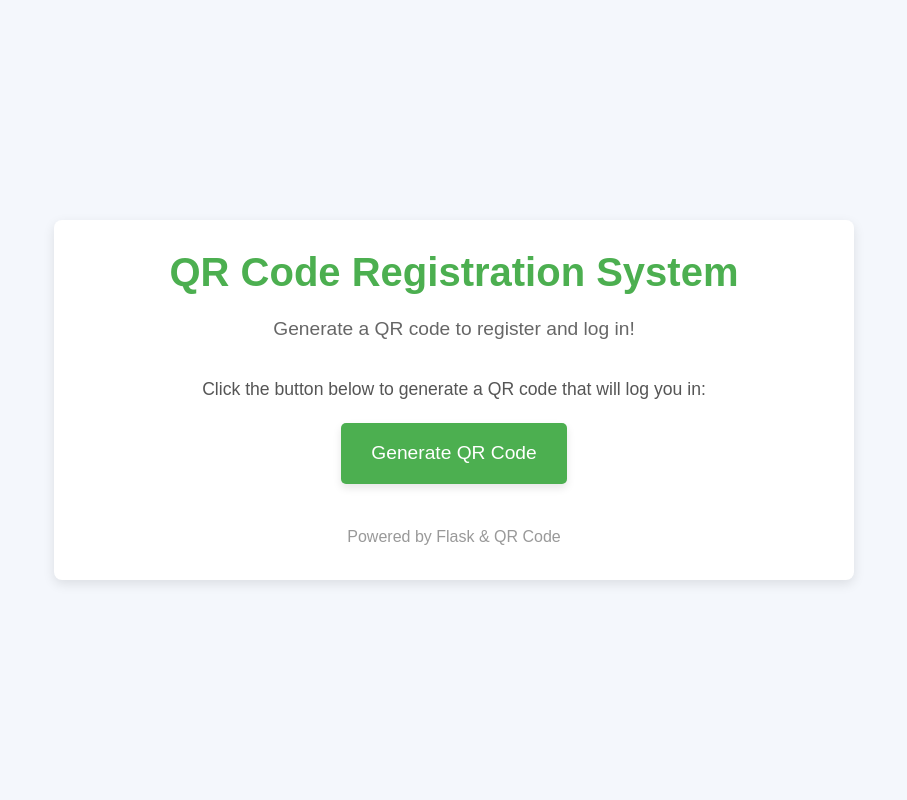
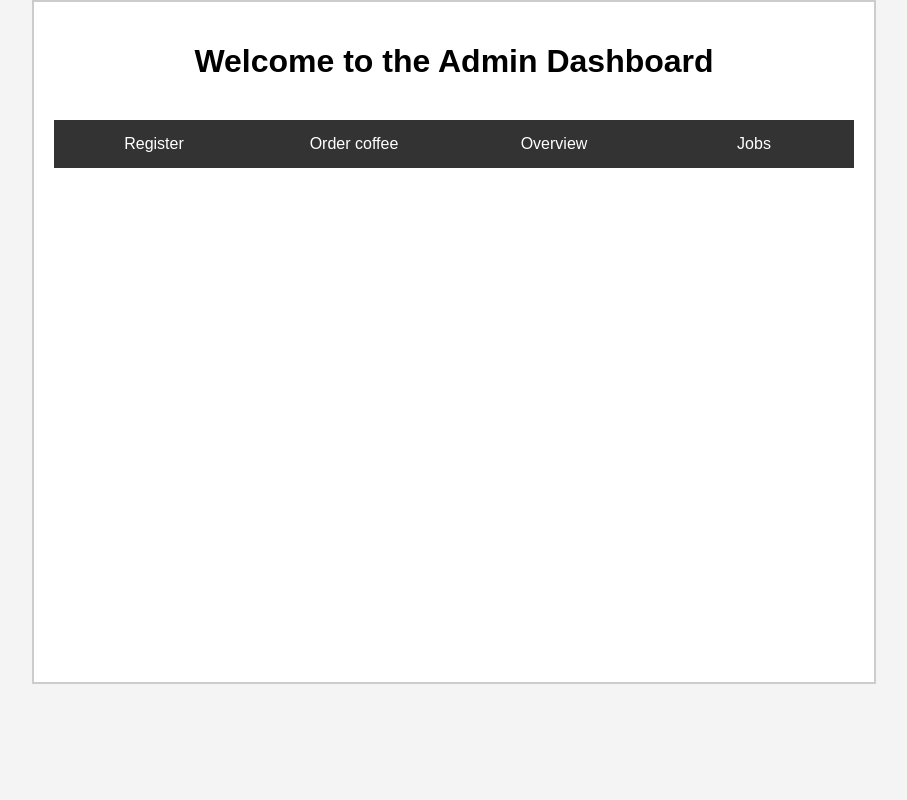
Before and after one commit to matejliska2/Kafe-a-WS, a Flask app: page / in a window 1280 px wide. Shown: the whole page, without its empty margins (186-1093 px from the left). Run offline with Flask 3, Linux system fonts and the light colour scheme; parts of the project's set-up code (start-up, migrations or seed data) failed here and were passed over.

Commit message:
DID ALMOST LIKE 60%

```diff
--- a/project/app.py
+++ b/project/app.py
@@ -1,56 +1,141 @@
-"""
-test for a local -MySQL- database connection with XAMPP
-requires PyMySQL, Flask-SQLAlchemy, Flask
-.
-make sure your virtualenv is activated!
-make sure you have "started all" in XAMPP!
-code below works for a MySQL database in XAMPP
-- NOT XAMPP VM - on Mac OS
-"""
 
 
-from flask import Flask, render_template, session
+
+import os
+import openpyxl
+import zipfile
+from zipfile import BadZipFile
+from flask import Flask, render_template, url_for, request
 from flask_sqlalchemy import SQLAlchemy
 from sqlalchemy.sql import text
+import json
+'''
+mydb:
+    table: kafe
+        idkafe
+        nazev
+        mliko
+        kafe
 
-# this variable, db, will be used for all SQLAlchemy commands
-db = SQLAlchemy()
-# create the app
-app = Flask(__name__,template_folder='templates')
+    table: priprava
+        idpriprava
+        kafe_idkafe
+        uzivatel_iduzivatel
+        datum
+        počet
+    table: uzivatel
+        iduzivatel
+        jmeno_primeni
+        heslo
+        narozeni
+        admin
+
+'''
+
+app = Flask(__name__, template_folder='templates')
 
 username = 'root'
 password = ''
 userpass = 'mysql+pymysql://' + username + ':' + password + '@'
-server   = '127.0.0.1'
+server = '127.0.0.1'
 
-dbname   = '/Mydb'
+dbname = 'Mydb'
+
+app.config['SQLALCHEMY_DATABASE_URI'] = userpass + server + '/' + dbname
+db = SQLAlchemy(app)
+
+class Kafe(db.Model):
+    idkafe = db.Column(db.Integer, primary_key=True)
+    nazev = db.Column(db.String(45), nullable=False)
+    mliko = db.Column(db.Integer, nullable=False)
+    kafe = db.Column(db.Integer, nullable=False)
+
+class Priprava(db.Model):
+    idpriprava = db.Column(db.Integer, primary_key=True)
+    kafe_idkafe = db.Column(db.Integer, db.ForeignKey('kafe.idkafe'), nullable=False)
+    uzivatel_iduzivatel = db.Column(db.Integer, db.ForeignKey('uzivatel.iduzivatel'), nullable=False)
+    datum = db.Column(db.DateTime, nullable=False)
+    pocet = db.Column(db.Integer, nullable=False)
+
+class Uzivatel(db.Model):
+    iduzivatel = db.Column(db.Integer, primary_key=True)
+    jmeno_primeni = db.Column(db.String(45), nullable=False)
+    heslo = db.Column(db.String(45), nullable=False)
+    narozeni = db.Column(db.Date, nullable=False)
+    admin = db.Column(db.Boolean, nullable=False)
+
+@app.route('/')
+def index():
+    return render_template('index.html')
+
+@app.route('/register')
+def register():
+    return render_template('insert_non_admin_user.html')
+
+@app.route('/order_coffee')
+def order_coffee():
+    return render_template('insert_kafe_records.html')
+
+@app.route('/overview')
+def overview():
+    orders = Priprava.query.all()
+    return render_template('overview.html', orders=orders)
+
+@app.route('/jobs')
+def jobs():
+    jobs = Kafe.query.all()
+    return render_template('jobs.html', jobs=jobs)
 
 
 
+@app.route('/submit_job', methods=['POST'])
+def submit_job():
+    description = request.form.get('job_description')
+    file_path = os.path.join(app.root_path, 'data', 'jobs.json')
+    if not os.path.exists(file_path):
+        with open(file_path, 'w') as f:
+            json.dump([], f)
+    with open(file_path, 'r+') as f:
+        if f.read() == '':
+            data = []
+        else:
+            f.seek(0)
+            data = json.load(f)
+        data.append({'description': description})
+        f.seek(0)
+        json.dump(data, f)
+        f.truncate()
+    with open(file_path, 'r') as f:
+        jobs = json.load(f)
+    return render_template('jobs.html', jobs=jobs)
 
-# CHANGE NOTHING BELOW
-# put them all together as a string that shows SQLAlchemy where the database is
-app.config['SQLALCHEMY_DATABASE_URI'] = userpass + server + dbname
+@app.route('/display_jobs')
+def display_jobs():
+    file_path = os.path.join(app.root_path, 'data', 'jobs.json')
+    if os.path.isfile(file_path):
+        with open(file_path, 'r') as f:
+            jobs = json.load(f)
+    else:
+        jobs = []
+    return render_template('jobs.html', jobs=jobs)
 
-app.config['SQLALCHEMY_TRACK_MODIFICATIONS'] = True
-
-# initialize the app with Flask-SQLAlchemy
-db.init_app(app)
-
-
-# NOTHING BELOW THIS LINE NEEDS TO CHANGE
-# this route will test the database connection - and nothing more
-@app.route('/')
-def testdb():
-
-    try:
-        db.session.query(text('1')).from_statement(text('SELECT 1')).all()
-        return  render_template('index.html')
-    except Exception as e:
-        # e holds description of the error
-        error_text = "<p>The error:<br>" + str(e) + "</p>"
-        hed = '<h1>Something is broken.</h1>'
-        return hed + error_text
+@app.route('/dump_task/<int:job_id>', methods=['POST'])
+def dump_task(job_id):
+    file_path = os.path.join(app.root_path, 'data', 'jobs.json')
+    with open(file_path, 'r+') as f:
+        data = json.load(f)
+        del data[job_id]
+        f.seek(0)
+        json.dump(data, f)
+        f.truncate()
+    with open(file_path, 'r') as f:
+        jobs = json.load(f)
+    return render_template('jobs.html', jobs=jobs)
+@app.context_processor
+def inject_url_for():
+    return dict(url_for=url_for)
 
 if __name__ == '__main__':
+    with app.app_context():
+        db.create_all()
     app.run(debug=True)
--- /dev/null
+++ b/project/data/jobs.json
@@ -0,0 +1 @@
+[{"description": "asac"}]
--- a/project/qr_code/static/style.css
+++ /dev/null
@@ -1,73 +0,0 @@
-/* General Reset */
-* {
-    margin: 0;
-    padding: 0;
-    box-sizing: border-box;
-}
-
-body {
-    font-family: 'Arial', sans-serif;
-    background-color: #f4f7fc;
-    color: #333;
-    line-height: 1.6;
-    display: flex;
-    justify-content: center;
-    align-items: center;
-    height: 100vh;
-    margin: 0;
-}
-
-.container {
-    background-color: white;
-    width: 90%;
-    max-width: 800px;
-    border-radius: 8px;
-    box-shadow: 0 4px 12px rgba(0, 0, 0, 0.1);
-    padding: 20px;
-    text-align: center;
-}
-
-header h1 {
-    font-size: 2.5rem;
-    color: #4CAF50;
-    margin-bottom: 10px;
-}
-
-header p {
-    font-size: 1.2rem;
-    color: #666;
-    margin-bottom: 30px;
-}
-
-.content p {
-    font-size: 1.1rem;
-    margin-bottom: 20px;
-    color: #555;
-}
-
-.btn {
-    display: inline-block;
-    padding: 15px 30px;
-    font-size: 1.2rem;
-    background-color: #4CAF50;
-    color: white;
-    text-decoration: none;
-    border-radius: 5px;
-    box-shadow: 0 4px 8px rgba(0, 0, 0, 0.1);
-    transition: background-color 0.3s ease, transform 0.2s ease;
-}
-
-.btn:hover {
-    background-color: #45a049;
-    transform: scale(1.05);
-}
-
-footer {
-    margin-top: 40px;
-    font-size: 1rem;
-    color: #999;
-}
-
-footer p {
-    margin: 10px 0;
-}
--- /dev/null
+++ b/project/static/css/style.css
@@ -0,0 +1,168 @@
+/* CSS code here */
+/* General Body and Layout Styles */
+body {
+    font-family: Arial, sans-serif;
+    margin: 0;
+    padding: 0;
+    display: flex;
+    justify-content: center;
+    align-items: flex-start;
+    height: 100vh;
+    background-color: #f4f4f4;
+}
+
+.container {
+    width: 80%;
+    max-width: 800px;
+    height: 80%;
+    border: 2px solid #ccc;
+    background-color: #fff;
+    padding: 20px;
+    display: flex;
+    flex-direction: column;
+}
+
+/* Tab Navigation Styles */
+.tabs {
+    display: flex;
+    background-color: #333;
+    color: white;
+    margin-bottom: 20px;
+}
+
+.tab {
+    padding: 15px;
+    cursor: pointer;
+    text-align: center;
+    flex: 1;
+    transition: background-color 0.3s;
+}
+
+.tab:hover {
+    background-color: #444;
+}
+
+.tab a {
+    color: white;
+    text-decoration: none;
+    display: block;
+}
+
+.tab a:hover {
+    color: #007BFF;
+}
+
+/* Form Container Styles */
+.form-container {
+    margin-top: 20px;
+}
+
+.form-container input,
+.form-container button {
+    width: 100%;
+    padding: 10px;
+    margin: 10px 0;
+    border: 1px solid #ccc;
+    font-size: 16px;
+}
+
+.form-container button {
+    background-color: #007BFF;
+    color: white;
+    cursor: pointer;
+    border: none;
+}
+
+.form-container button:hover {
+    background-color: #0056b3;
+}
+
+/* Heading and Content Styling */
+h1 {
+    text-align: center;
+    margin-bottom: 20px;
+}
+
+/* Navigation Links Styles */
+.tabs {
+    display: flex;
+    background-color: #333;
+    color: white;
+    justify-content: center;
+    margin-top: 20px;
+}
+
+.tab {
+    padding: 15px;
+    cursor: pointer;
+    text-align: center;
+    flex: 1;
+}
+
+.tab a {
+    color: white;
+    text-decoration: none;
+}
+
+.tab a:hover {
+    color: #007BFF;
+}
+
+/* Table Styling (for Overview) */
+table {
+    width: 100%;
+    border-collapse: collapse;
+    margin-top: 20px;
+}
+
+table, th, td {
+    border: 1px solid #ccc;
+}
+
+th, td {
+    padding: 10px;
+    text-align: left;
+}
+
+th {
+    background-color: #f4f4f4;
+}
+
+/* Jobs Section Styles */
+.job-list {
+    margin-top: 20px;
+}
+
+.job-item {
+    margin: 10px 0;
+    display: flex;
+    justify-content: space-between;
+    align-items: center;
+}
+
+.job-item button {
+    background-color: #28a745;
+    color: white;
+    cursor: pointer;
+    padding: 5px 10px;
+    border: none;
+    font-size: 14px;
+}
+
+.job-item button:hover {
+    background-color: #218838;
+}
+
+/* Responsive Styles */
+@media (max-width: 768px) {
+    .container {
+        width: 95%;
+        padding: 15px;
+    }
+    .tab {
+        padding: 10px;
+    }
+    .form-container input, .form-container button {
+        padding: 8px;
+    }
+}
--- a/project/templates/index.html
+++ b/project/templates/index.html
@@ -1,26 +1,26 @@
 <!DOCTYPE html>
 <html lang="en">
-<head>
-    <meta charset="UTF-8">
-    <meta name="viewport" content="width=device-width, initial-scale=1.0">
-    <title>Main Window</title>
-    <link rel="stylesheet" href="css/style.css">
-</head>
+    <head>
+        <meta charset="UTF-8">
+        <meta name="viewport" content="width=device-width, initial-scale=1.0">
+        <title>Main Window</title>
+        <link rel="stylesheet" type="text/css" href="{{ url_for('static', filename='css/style.css') }}">
+    </head>
 <body>
     <div class="container">
         <h1>Welcome to the Admin Dashboard</h1>
         <div class="tabs">
             <div class="tab">
-                <a href="insert_non_admin_user.html">Register</a>
+                <a href="{{ url_for('register') }}">Register</a>
             </div>
             <div class="tab">
-                <a href="insert_kafe_records.html">Order coffee</a>
+                <a href="{{ url_for('order_coffee') }}">Order coffee</a>
             </div>
             <div class="tab">
-                <a href="overview.html">Overview</a>
+                <a href="{{ url_for('overview') }}">Overview</a>
             </div>
             <div class="tab">
-                <a href="jobs.html">Jobs</a>
+                <a href="{{ url_for('jobs') }}">Jobs</a>
             </div>
         </div>
     </div>
```
Also changed, not shown: project/templates/css/style.css (deleted, +0 -167 lines), project/templates/insert_kafe_records.html (+12 -18 lines), project/templates/insert_non_admin_user.html (+13 -19 lines), project/templates/jobs.html (+22 -16 lines), project/templates/overview.html (+13 -27 lines).
